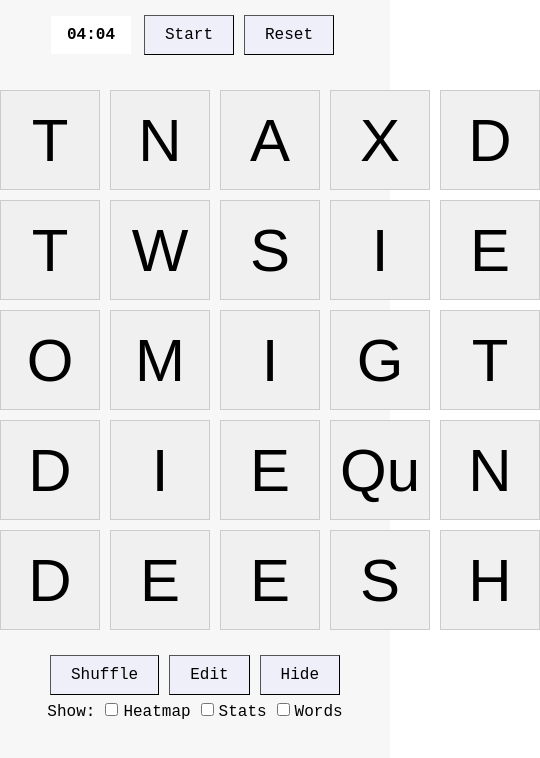
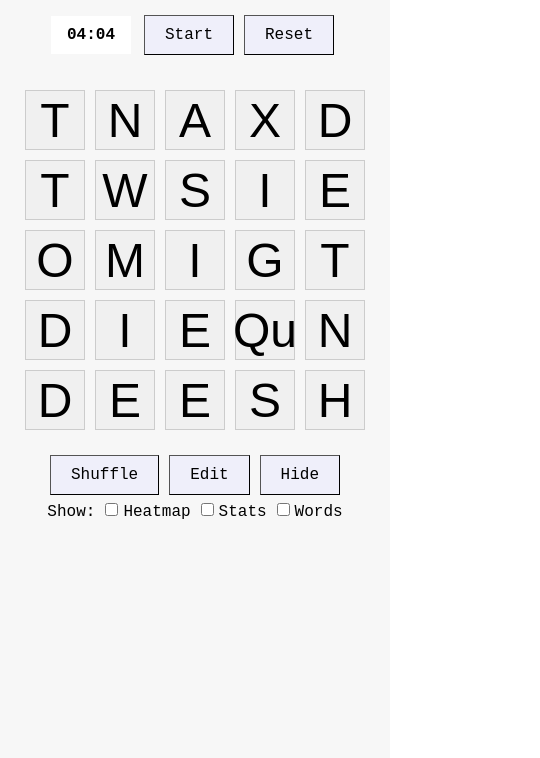
Before and after one commit to hoshmn/gobble, a React (Create React App) app: page / in a window 390 px wide. Shown: the top 758 px of the page, 540 px wide, since content can reach past the window. Built offline with nearby package versions, Linux system fonts and the light colour scheme.

Commit message:
fix: mobile tweaks

```diff
--- a/src/App.css
+++ b/src/App.css
@@ -71,7 +71,7 @@ body,
   user-select: none;
 }
 @media screen and (max-width: 599px) {
-  .playing .cell {
+  .cell {
     height: 60px;
     width: 60px;
     font-size: 48px;
@@ -190,7 +190,7 @@ canvas {
 }
 
 textarea {
-  width: 100px;
+  max-width: 100px;
   height: 40px;
   resize: none;
   overflow: auto;
--- a/src/App.js
+++ b/src/App.js
@@ -102,13 +102,14 @@ function App() {
         setSelectedIndex(null);
         return;
       }
+      setSelectedIndex(index);
       const newBoard = [...board];
       const temp = newBoard[selectedIndex];
       newBoard[selectedIndex] = newBoard[index];
       newBoard[index] = temp;
       setBoard(newBoard);
       solveBoard(newBoard);
-      setSelectedIndex(null);
+      setTimeout(() => setSelectedIndex(null), 200);
     }
   };
 
```
